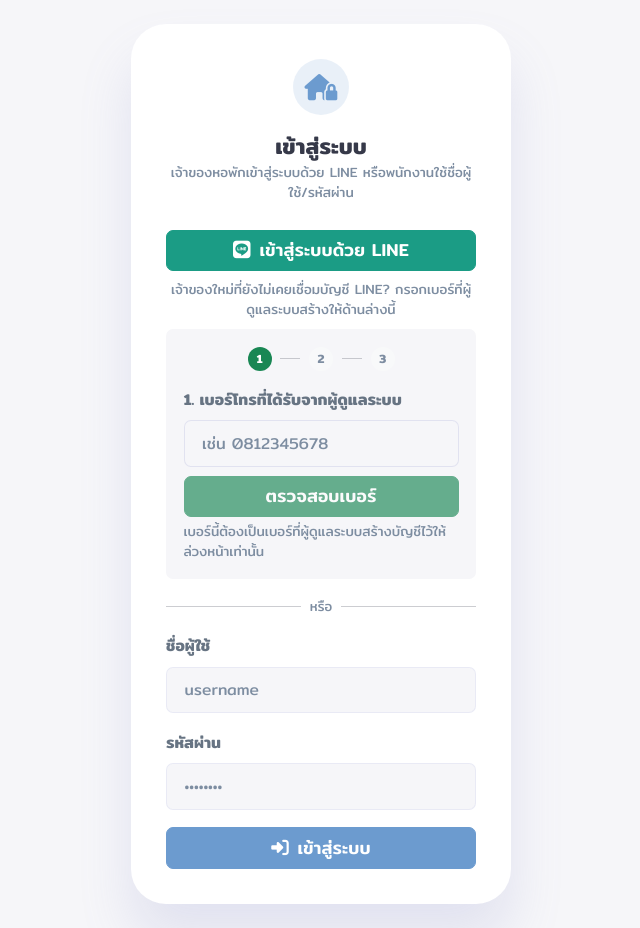
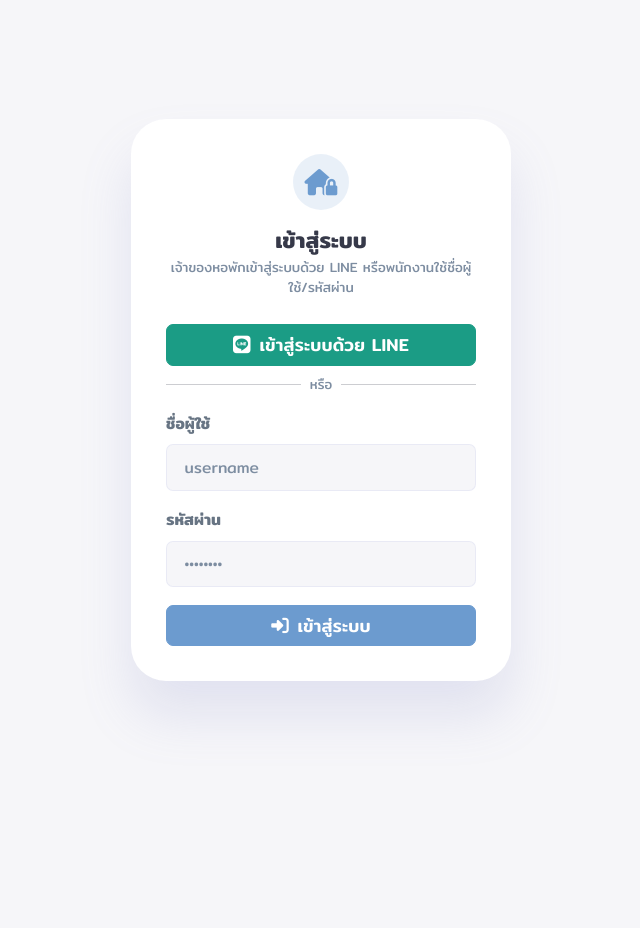
Before and after one commit to sitthikonwarit/management_apartments, a React (Vite) app in the folder frontend/: page /login in a window 1280 px wide. Shown: the whole page, without its empty margins (319-959 px from the left). After the commit the page ends 800 px from the top, so only its background shows below. Built offline with nearby package versions, Linux system fonts and the light colour scheme.

Commit message:
เเก้ไข superadmin

```diff
--- a/frontend/src/pages/LoginPage.tsx
+++ b/frontend/src/pages/LoginPage.tsx
@@ -13,7 +13,10 @@ export default function LoginPage() {
   const [error, setError] = useState("");
 
   // ขั้นตอน "ล็อกอินครั้งแรก" 3 ขั้น: กรอกเบอร์ที่ผู้ดูแลระบบสร้างให้ → ยืนยันแล้วค่อยตั้ง username/password
-  // ของตัวเอง → เสร็จแล้วค่อยกดเชื่อม LINE ต่อ (ไปหน้า LINE OAuth จริง) ดู routes/lineLogin.ts ฝั่ง backend
+  // ของตัวเอง → เสร็จแล้วค่อยกดเชื่อม LINE ต่อ (ไปหน้า LINE OAuth จริง) ดู routes/lineLogin.ts ฝั่ง backend —
+  // ซ่อนไว้ก่อนจนกว่าจะกด "เข้าสู่ระบบด้วย LINE" แล้วเจอว่ายังไม่มีบัญชี (lineLoginError ส่งกลับมา ดู useEffect
+  // ด้านล่าง) ถึงจะโผล่ขึ้นมา กันคนที่มีบัญชีเชื่อม LINE อยู่แล้วเห็นฟอร์มนี้รกหน้าไปเปล่าๆ
+  const [showFirstTimeFlow, setShowFirstTimeFlow] = useState(false);
   const [firstTimeStep, setFirstTimeStep] = useState<"phone" | "credentials" | "done">("phone");
   const [firstTimePhone, setFirstTimePhone] = useState("");
   const [firstTimeUsername, setFirstTimeUsername] = useState("");
@@ -69,6 +72,7 @@ export default function LoginPage() {
     const lineLoginError = params.get("lineLoginError");
     if (lineLoginError) {
       setError(lineLoginError);
+      setShowFirstTimeFlow(true);
       window.history.replaceState({}, "", window.location.pathname);
     }
   }, []);
@@ -114,8 +118,10 @@ export default function LoginPage() {
           <i className="fab fa-line me-2" />เข้าสู่ระบบด้วย LINE
         </a>
 
+        {showFirstTimeFlow && (
+        <>
         <p className="text-muted small text-center mb-2">
-          เจ้าของใหม่ที่ยังไม่เคยเชื่อมบัญชี LINE? กรอกเบอร์ที่ผู้ดูแลระบบสร้างให้ด้านล่างนี้
+          ยังไม่มีบัญชีที่เชื่อมกับ LINE นี้ — กรอกเบอร์ที่ผู้ดูแลระบบสร้างให้ด้านล่างนี้เพื่อเชื่อมบัญชี
         </p>
 
         <div className="mb-3 p-3" style={{ background: "var(--color-background)", borderRadius: "var(--border-radius-1)" }}>
@@ -186,6 +192,8 @@ export default function LoginPage() {
               </div>
             )}
         </div>
+        </>
+        )}
 
         <div className="d-flex align-items-center gap-2 mb-3">
           <hr className="flex-grow-1 m-0" />
```
